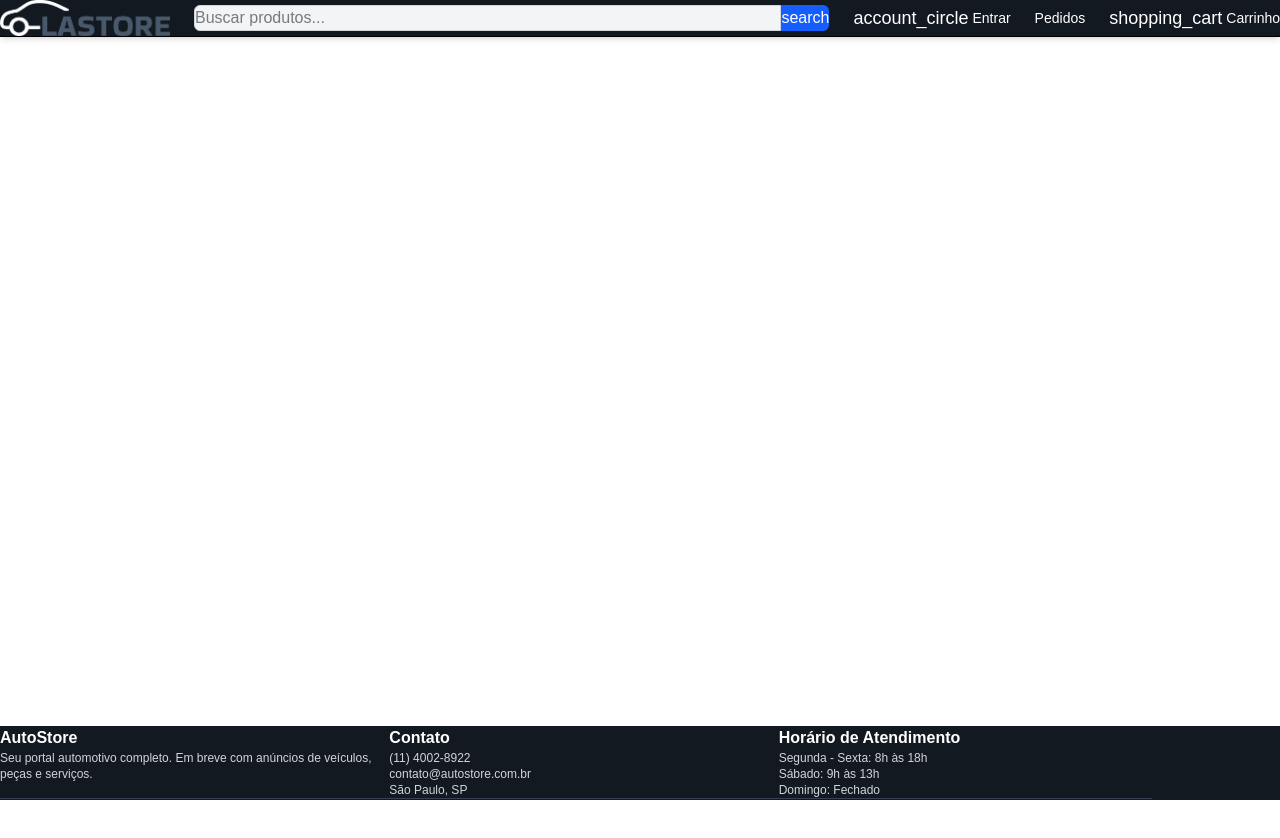
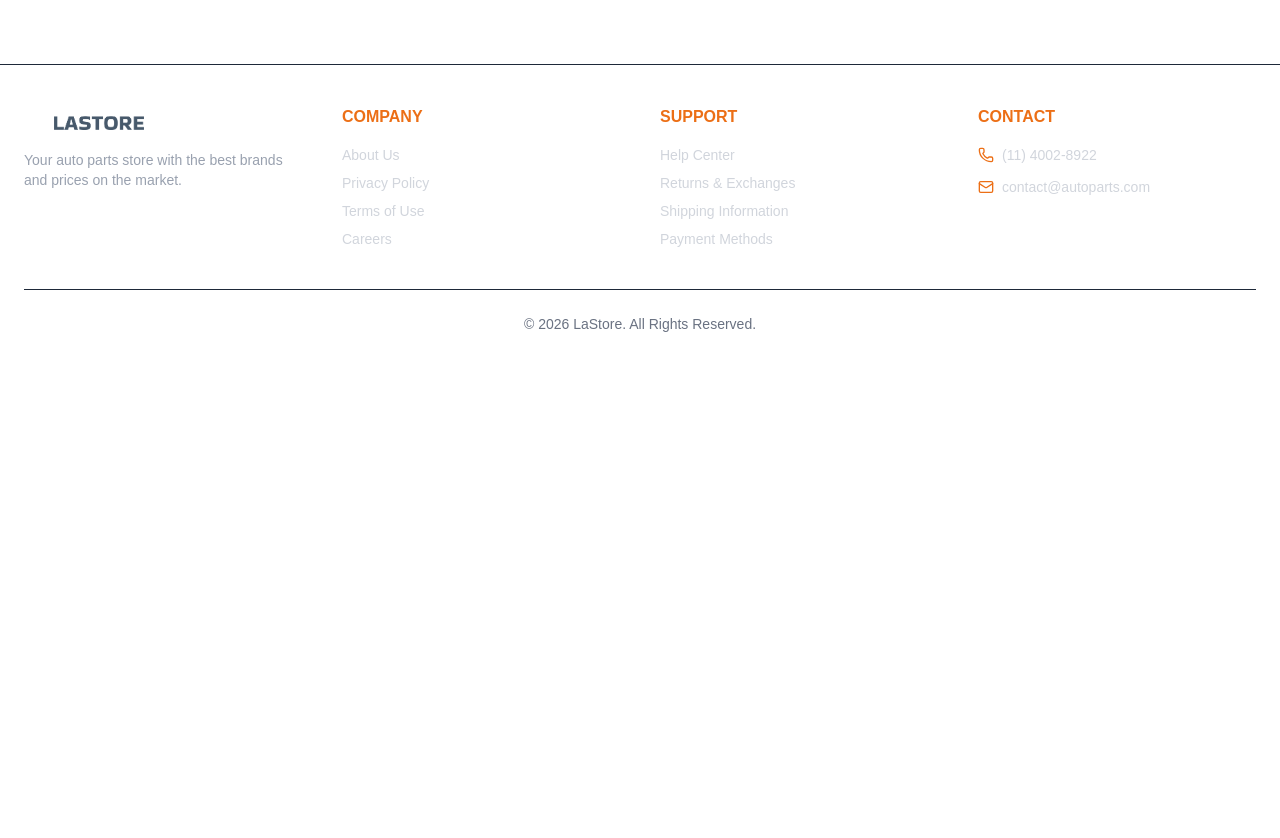
Before and after one commit to devdavisantos/DavantoEcommerce, a Next.js app in the folder system/: page / in a window 1280 px wide. Shown: the top 838 px of the page. Before the commit the page ends 800 px from the top, so only its background shows below. Built offline with nearby package versions, Linux system fonts and the light colour scheme.

Commit message:
Change layout

```diff
--- a/system/package.json
+++ b/system/package.json
@@ -10,9 +10,11 @@
   },
   "dependencies": {
     "@tailwindcss/postcss": "^4.2.1",
+    "lucide-react": "^0.577.0",
     "next": "16.1.6",
     "postcss": "^8.5.8",
     "react": "19.2.3",
+    "react-country-flag": "^3.1.0",
     "react-dom": "19.2.3",
     "tailwindcss": "^4.2.1"
   },
--- a/system/src/app/(store)/page.tsx
+++ b/system/src/app/(store)/page.tsx
@@ -3,11 +3,9 @@ import Header from "@/components/layout/Header";
 
 export default function Home() {
   return (
-    <div className="flex flex-col min-h-screen w-full">
-      <Header />
-      <div className="flex-1 w-full">
-      </div>
+    <main className="min-h-screen">
+      {/* <Header /> */}
       <Footer />
-    </div>
+    </main>
   );
 }
--- a/system/src/app/globals.css
+++ b/system/src/app/globals.css
@@ -3,6 +3,20 @@
 :root {
   --background: #ffffff;
   --foreground: #171717;
+  --headergroud: #1A1D23;
+  --searchground: #31363F;
+  --searchbutton: linear-gradient(
+    to bottom right,
+    #FA7918,
+    #FEA22F
+  );
+  --searchbuttonhover: linear-gradient(
+    to bottom right,
+    #ff923e,
+    #ffbd6b
+  );
+  --menubutton: #272C34;
+  --orangecolor: #EC6F16;
 }
 
 @media (prefers-color-scheme: dark) {
@@ -28,8 +42,8 @@ body {
 
 * {
   box-sizing: border-box;
-  padding: 0;
-  margin: 0;
+  /* padding: 0; */
+  /* margin: 0; */
 }
 
 a {
--- /dev/null
+++ b/system/src/components/icons/flags.tsx
@@ -0,0 +1,19 @@
+import ReactCountryFlag from "react-country-flag";
+
+type LanguageOptionProps = {
+  code: string;
+  label: string;
+};
+
+export default function LanguageOption({ code, label }: LanguageOptionProps) {
+  return (
+    <div className="flex items-center gap-2">
+      <ReactCountryFlag
+        countryCode={code}
+        svg
+        style={{ width: "20px", height: "20px" }}
+      />
+      <span>{label}</span>
+    </div>
+  );
+}
--- /dev/null
+++ b/system/src/components/icons/icons.tsx
@@ -0,0 +1,57 @@
+import {
+  Search as SearchIcon,
+  User as UserIcon,
+  Heart as HeartIcon,
+  ShoppingCart as CartIcon,
+  MapPin as MapPinIcon,
+  ChevronDown as ChevronDownIcon,
+  ChevronUp as ChevronUpIcon,
+  Menu as MenuIcon,
+  Mail as MailIcon,
+  Phone as PhoneIcon
+} from "lucide-react"
+
+const defaultProps = {
+  size: 22,
+  strokeWidth: 2
+}
+
+export const Search = (props: any) => (
+  <SearchIcon strokeWidth={2.5} {...props} />
+)
+
+export const User = (props: any) => (
+  <UserIcon {...defaultProps} {...props} />
+)
+
+export const Heart = (props: any) => (
+  <HeartIcon {...defaultProps} {...props} />
+)
+
+export const ShoppingCart = (props: any) => (
+  <CartIcon {...defaultProps} {...props} />
+)
+
+export const MapPin = (props: any) => (
+  <MapPinIcon {...defaultProps} {...props} />
+)
+
+export const ChevronDown = (props: any) => (
+  <ChevronDownIcon {...defaultProps} {...props} />
+)
+
+export const ChevronUp = (props: any) => (
+  <ChevronUpIcon {...defaultProps} {...props} />
+)
+
+export const Menu = (props: any) => (
+  <MenuIcon {...defaultProps} {...props} />
+)
+
+export const Mail = (props: any) => (
+  <MailIcon {...defaultProps} {...props} />
+)
+
+export const Phone = (props: any) => (
+  <PhoneIcon {...defaultProps} {...props} />
+)
--- a/system/src/components/layout/Footer.tsx
+++ b/system/src/components/layout/Footer.tsx
@@ -1,39 +1,64 @@
+import Logo from "@/components/ui/Logo";
+import { Mail, Phone } from "@/components/icons/icons"
+
 export default function Footer() {
     return (
-        <footer className="bg-[#131921] text-white mt-16">
-          <div className="mx-auto max-w-6xl px-4 py-6"> {/* diminuiu de py-12 para py-6 */}
+        <footer className="w-full [background:var(--headerground)] text-gray-300 border-t border-gray-800 mt-16">
+          <div className="max-w-7xl mx-auto px-6 py-10">
 
-            <div className="grid grid-cols-1 gap-4 md:grid-cols-3"> {/* gap menor */}
+            <div className="grid grid-cols-1 md:grid-cols-2 lg:grid-cols-4 gap-10">
+
               <div>
-                <h3 className="text-base font-bold mb-2">AutoStore</h3> {/* diminuí fonte e margem */}
-                <p className="text-xs text-gray-300"> {/* fonte menor */}
-                  Seu portal automotivo completo. Em breve com anúncios de veículos, peças e serviços.
+                <Logo/>
+                <p className="text-sm text-gray-400 mb-4 mt-5">
+                  Your auto parts store with the best brands and prices on the market.
                 </p>
               </div>
 
+              {/* Institucional */}
               <div>
-                <h3 className="text-base font-bold mb-2">Contato</h3>
-                <ul className="space-y-1 text-xs text-gray-300"> {/* menos space - fonte menor */}
-                  <li>(11) 4002-8922</li>
-                  <li>contato@autostore.com.br</li>
-                  <li>São Paulo, SP</li>
+                <h3 className="text-[var(--orangecolor)] font-semibold mb-4">COMPANY</h3>
+                <ul className="space-y-2 text-sm">
+                  <li className="hover:text-white cursor-pointer">About Us</li>
+                  <li className="hover:text-white cursor-pointer">Privacy Policy</li>
+                  <li className="hover:text-white cursor-pointer">Terms of Use</li>
+                  <li className="hover:text-white cursor-pointer">Careers</li>
                 </ul>
               </div>
 
+              {/* Ajuda */}
               <div>
-                <h3 className="text-base font-bold mb-2">Horário de Atendimento</h3>
-                <ul className="space-y-1 text-xs text-gray-300">
-                  <li>Segunda - Sexta: 8h às 18h</li>
-                  <li>Sábado: 9h às 13h</li>
-                  <li>Domingo: Fechado</li>
+                <h3 className="text-[var(--orangecolor)] font-semibold mb-4">SUPPORT</h3>
+                <ul className="space-y-2 text-sm">
+                  <li className="hover:text-white cursor-pointer">Help Center</li>
+                  <li className="hover:text-white cursor-pointer">Returns & Exchanges</li>
+                  <li className="hover:text-white cursor-pointer">Shipping Information</li>
+                  <li className="hover:text-white cursor-pointer">Payment Methods</li>
                 </ul>
               </div>
+
+              {/* Contato */}
+              <div>
+                <h3 className="text-[var(--orangecolor)] font-semibold mb-4">CONTACT</h3>
+                <ul className="space-y-3 text-sm">
+                  <li className="flex gap-2 items-center">
+                    <Phone className="text-[var(--orangecolor)] size-4"/>
+                    (11) 4002-8922
+                  </li>
+                  <li className="flex gap-2 items-center">
+                    <Mail className="text-[var(--orangecolor)] size-4"/>
+                    contact@autoparts.com
+                    </li>
+                </ul>
+              </div>
+
             </div>
 
-            {/* Área de direitos autorais  — permanece igual */}
-            <div className="w-full max-h-0.5 mt-8 border-t border-gray-700 p-3 text-center text-sm text-gray-400">
-              <p>© {new Date().getFullYear()} LAStore. Todos os direitos reservados.</p>
+            {/* linha */}
+            <div className="border-t border-gray-800 mt-10 pt-6 text-center text-sm text-gray-500">
+              © {new Date().getFullYear()} LaStore. All Rights Reserved.
             </div>
+
           </div>
         </footer>
     );
--- a/system/src/components/layout/Header.tsx
+++ b/system/src/components/layout/Header.tsx
@@ -1,46 +1,52 @@
 import Logo from "@/components/ui/Logo";
+import SearchBar from "@/components/ui/SearchBar";
+import { User, Heart, ShoppingCart, MapPin, ChevronDown, Menu } from "@/components/icons/icons";
+import LanguageOption from "@/components/icons/flags";
 
 export default function Header() {
   return (
-      <header className="w-full bg-[#131921] text-white py-3 px-4 shadow-md border-b border-black">
-        <div className="max-w-7xl mx-auto flex items-center justify-between gap-6">
+      <header className="fixed w-full h-20 bg-[var(--headerground)] px-4 shadow-md border-b border-black flex justify-start">
+        <div className="max-w-7xl flex items-center justify-between gap-8 ml-14">
+          <Logo width={170}/>
+          <div className="flex items-center gap-8">
+            <div className="flex items-center gap-1">
+              <MapPin className="text-[var(--orangecolor)]"/>
+              <div>
+                <p className="text-xs text-gray-300">Deliver to</p>
+                <span className="font-bold">Update location</span>
+              </div>
+            </div>
 
-          <Logo width={170}/>
+            <SearchBar/>
 
-          <form className="flex-1 max-w-3xl">
-            <div className="flex w-full">
-              <input
-                type="text"
-                placeholder="Buscar produtos..."
-                name="q"
-                className="w-full bg-gray-100 border border-gray-300 rounded-l-md text-black px-4 py-2 focus:outline-none"
-              />
+            <div className="ml-8 mr-8">
+              <nav className="flex items-center gap-10 text-sm font-medium whitespace-nowrap">
+                <a href="/login" className="flex items-center gap-1 hover:text-gray-300 transition flex-col">
+                  <User size={30}/>
+                  <span>Sign in</span>
+                </a>
 
-              <button
-                type="submit"
-                className="bg-blue-600 hover:bg-blue-700 px-4 py-2 rounded-r-md flex items-center justify-center"
-              >
-                <span className="material-symbols-outlined text-white">search</span>
+                <a href="/orders" className="flex items-center gap-1 hover:text-gray-300 transition flex-col">
+                  <Heart size={30}/>
+                  <span>Orders</span>
+                </a>
+
+                <a href="/cart" className="flex items-center gap-1 hover:text-gray-300 transition flex-col">
+                  <ShoppingCart size={30}/>
+                  <span>Cart</span>
+                </a>
+              </nav>
+            </div>
+
+            <div className="ml-8 mr-8">
+              <button className=" rounded p-1.5">
+                  <span className="flex items-center justify-center gap-0.5 text-white hover:text-[var(--orangecolor)]">
+                  <LanguageOption code="US" label="EN"/>
+                  <ChevronDown size={17}/>
+                </span>
               </button>
             </div>
-          </form>
-
-          <nav className="flex items-center gap-6 text-sm font-medium whitespace-nowrap">
-            <a href="/login" className="flex items-center gap-1 hover:text-gray-300 transition">
-              <span className="material-symbols-outlined text-lg">account_circle</span>
-              <span>Entrar</span>
-            </a>
-
-            <a href="/orders" className="hover:text-gray-300 transition">Pedidos</a>
-
-            <div className="relative">
-              <a href="/cart" className="flex items-center gap-1 hover:text-gray-300 transition">
-                <span className="material-symbols-outlined text-lg">shopping_cart</span>
-                <span>Carrinho</span>
-              </a>
-            </div>
-          </nav>
-
+          </div>
         </div>
       </header>
   );
--- /dev/null
+++ b/system/src/components/ui/SearchBar.tsx
@@ -0,0 +1,30 @@
+import { Search, ChevronDown, ChevronUp } from "@/components/icons/icons";
+import { Form, Frown } from "lucide-react";
+
+export default function SearchBar() {
+  return (
+    <div className="flex-1 max-w-3xl w-700">
+      <div className="flex w-full h-11">
+        <button className="bg-[var(--menubutton)] rounded-l-md w-21">
+            <span className="flex items-center justify-center gap-0.5 text-gray-400 hover:text-white">
+                All <ChevronDown size={17}/>
+            </span>
+        </button>
+        <form className="flex-1 max-w-3xl flex">
+            <input
+              type="text"
+              placeholder="Search..."
+              name="s"
+              className="w-full bg-[var(--searchground)] border border-[var(--searchground)] text-gray-200 focus:outline-none p-3"
+            />
+            <button
+              type="submit"
+              className="[background:var(--searchbutton)] hover:[background:var(--searchbuttonhover)] border border-black px-4 py-2 rounded-r-md flex items-center justify-center w-16"
+            >
+              <Search className="text-black"/>
+            </button>
+        </form>
+      </div>
+    </div>
+  );
+}
```
Also changed, not shown: 2 other files (tests, documents, lock files or other folders).
